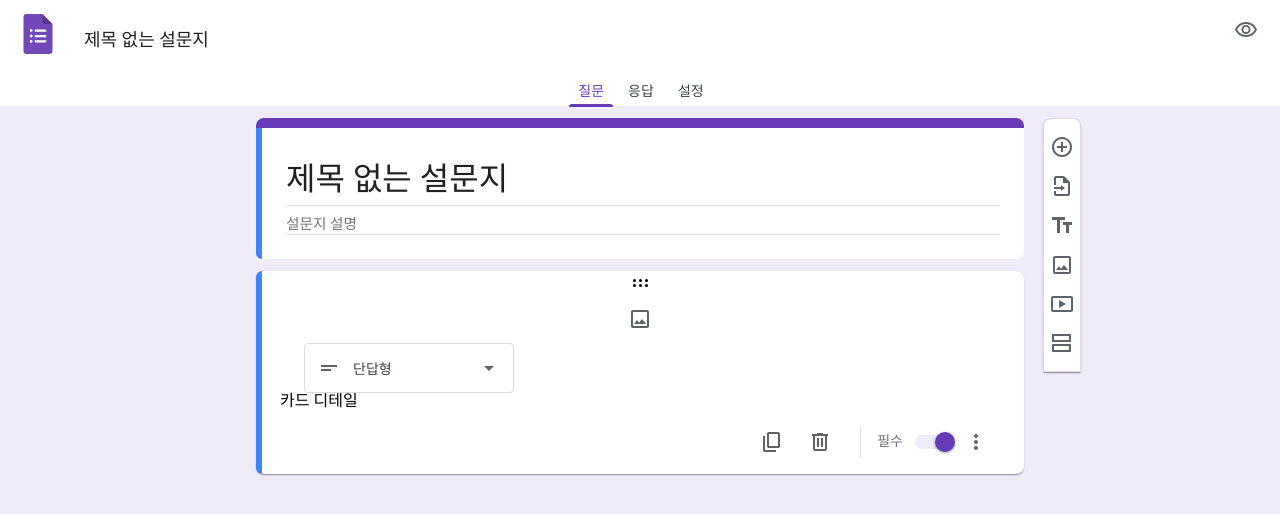
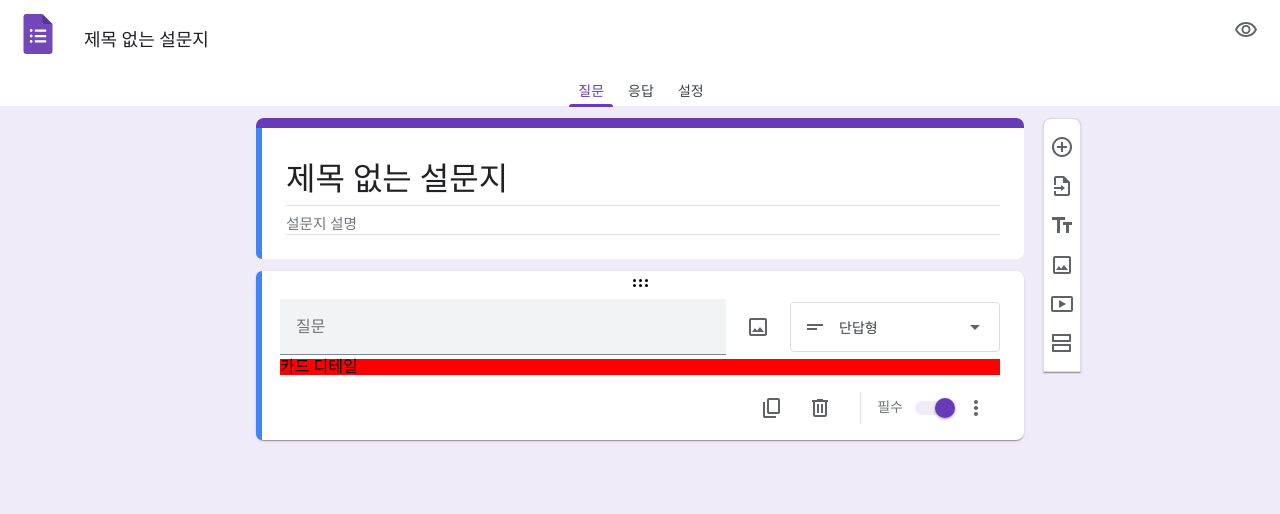
Before and after one commit to kennycha/google-form, a React (Vite) app: page / in a window 1280 px wide. Shown: the top 514 px of the page. Built offline with nearby package versions, Linux system fonts and the light colour scheme.

Commit message:
feat: 질문카드 디테일 제외 구현

```diff
--- a/src/components/edit/FormMetaSection/index.module.scss
+++ b/src/components/edit/FormMetaSection/index.module.scss
@@ -86,7 +86,7 @@
   width: calc(100% - 48px);
   transform: translateX(24px);
   height: 1px;
-  background-color: $background-gray-soft;
+  background-color: $background-gray-transparent;
 
   &.focused {
     height: 2px;
--- a/src/components/edit/QuestionTypeDropdown/index.module.scss
+++ b/src/components/edit/QuestionTypeDropdown/index.module.scss
@@ -37,7 +37,7 @@
   box-shadow: 0 1px 2px 0 rgba(60, 64, 67, 0.3), 0 2px 6px 2px rgba(60, 64, 67, 0.15);
   background-color: $background-white;
   border-radius: 4px;
-  z-index: 1;
+  z-index: 3;
 }
 
 @keyframes Spread {
@@ -71,4 +71,5 @@
   width: 100%;
   height: 1px;
   margin: 8px 0;
+  background-color: $background-gray-transparent;
 }
--- a/src/components/edit/QuestionWrapper/index.module.scss
+++ b/src/components/edit/QuestionWrapper/index.module.scss
@@ -36,14 +36,61 @@
 
 .meta {
   display: grid;
+  grid-template-columns: 1fr 60px;
+  grid-template-rows: repeat(2, 56px);
+  gap: 8px;
+  align-items: center;
   width: 100%;
-  padding: 0 24px;
 
   @include tablet {
+    grid-template-areas: "title upload type";
+    grid-template-columns: 1fr 48px 210px;
+    grid-template-rows: 64px;
   }
 }
 
+.inputDivWrapper {
+  position: relative;
+}
+
 .title {
+  width: 100%;
+  min-height: 56px;
+  font-size: 16px;
+  line-height: 24px;
+  padding: 16px;
+  color: $font-black;
+  background-color: rgb(241, 243, 244);
+  outline: none;
+
+  &:empty::before {
+    content: attr(placeholder);
+    display: block;
+    color: $font-gray-soft;
+  }
+}
+
+@keyframes AddUnderline {
+  0% {
+    transform: scaleX(0);
+  }
+  100% {
+    transform: scaleX(1);
+  }
+}
+
+.underline {
+  position: absolute;
+  bottom: 0;
+  width: 100%;
+  height: 1px;
+  background-color: $background-gray-soft;
+
+  &.focused {
+    height: 2px;
+    background-color: $background-purple-hard;
+    animation: AddUnderline 0.3s cubic-bezier(0.4, 0, 0.2, 1);
+  }
 }
 
 .imageButton {
@@ -53,6 +100,9 @@
 }
 
 .detail {
+  width: 100%;
+  height: 100%;
+  background-color: red;
 }
 
 .options {
@@ -72,7 +122,7 @@
 .separator {
   width: 0;
   height: 32px;
-  border-left: 1px solid $background-gray-soft;
+  border-left: 1px solid $background-gray-transparent;
   margin: 0 16px;
 }
 
--- a/src/components/edit/QuestionWrapper/index.tsx
+++ b/src/components/edit/QuestionWrapper/index.tsx
@@ -1,4 +1,4 @@
-import { PropsWithChildren } from "react";
+import { FocusEventHandler, PropsWithChildren, useState } from "react";
 import styles from "./index.module.scss";
 import classNames from "classnames/bind";
 import Icon from "../../common/Icon";
@@ -6,6 +6,7 @@ import QuestionTypeDropdown from "../QuestionTypeDropdown";
 
 const cx = classNames.bind(styles);
 
+const TITLE_PLACE_HOLDER = "질문";
 const TOGGLE_LABEL_TEXT = "필수";
 
 interface QuestionWrapperProps {
@@ -13,6 +14,18 @@ interface QuestionWrapperProps {
 }
 
 const QuestionWrapper = ({ current, children }: PropsWithChildren<QuestionWrapperProps>) => {
+  const [title, setTitle] = useState("");
+  const [isTitleFocused, setIsTitleFocused] = useState(false);
+
+  const onTitleDivFocus = () => {
+    setIsTitleFocused(true);
+  };
+
+  const onTitleDivBlur: FocusEventHandler<HTMLDivElement> = (event) => {
+    setTitle(event.target.innerText);
+    setIsTitleFocused(false);
+  };
+
   // @TODO state 관리
   const isRequired = true;
 
@@ -23,7 +36,19 @@ const QuestionWrapper = ({ current, children }: PropsWithChildren<QuestionWrappe
       </div>
       <div className={cx("leftBorder", { current })} />
       <div className={cx("meta")}>
-        <div className={cx("title")}></div>
+        <div className={cx("inputDivWrapper")}>
+          <div
+            className={cx("title")}
+            onFocus={onTitleDivFocus}
+            onBlur={onTitleDivBlur}
+            contentEditable
+            suppressContentEditableWarning
+            placeholder={TITLE_PLACE_HOLDER}
+          >
+            {title}
+          </div>
+          <div className={cx("underline", { focused: isTitleFocused })} />
+        </div>
         {/* 아래 요소는 구현 외 요소라 기능은 구현하지 않습니다.  */}
         <button className={cx("imageButton")}>
           <Icon type="image" />
--- a/src/styles/_colors.scss
+++ b/src/styles/_colors.scss
@@ -3,7 +3,8 @@ $background-purple-hard: rgba(103, 58, 183, 1);
 $background-purple-soft: rgba(240, 235, 248, 1);
 $background-blue: rgba(65, 133, 244, 1);
 $background-gray-hard: rgba(185, 185, 185, 1);
-$background-gray-soft: rgba(0, 0, 0, 0.12);
+$background-gray-soft: rgb(128, 134, 139);
+$background-gray-transparent: rgba(0, 0, 0, 0.12);
 
 $font-black: rgba(32, 33, 36, 1);
 $font-gray-hard: rgba(60, 64, 67, 1);
```
